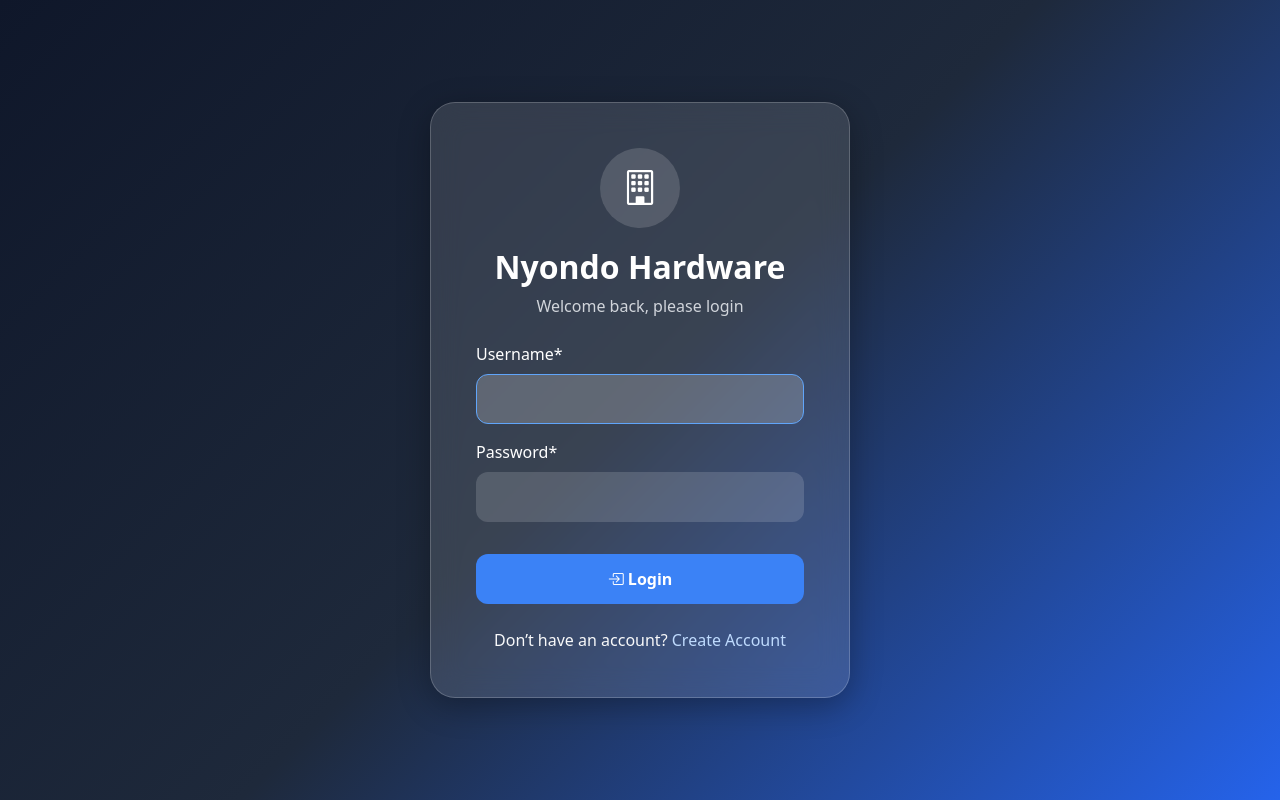
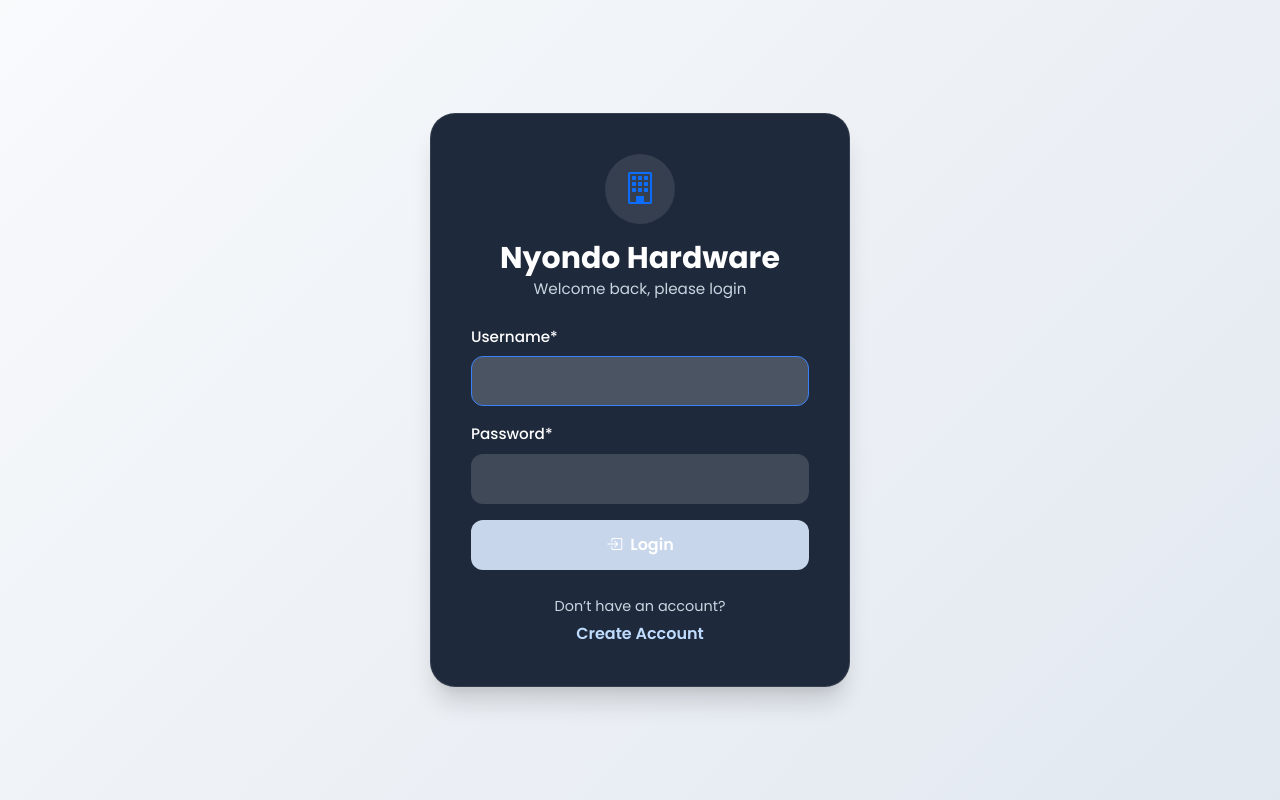
Before and after one commit to petronillakaitu2020-pixel/nyondo_stock_project, a Django app: page /account/login/ in a window 1280 px wide. Run offline with Django 5.2, Linux system fonts and the light colour scheme; some libraries are stand-ins or nearby versions.

Commit message:
adjustments

```diff
--- a/account/static/reg.css
+++ b/account/static/reg.css
@@ -30,7 +30,7 @@
             overflow:hidden;
 
             box-shadow:
-                0 15px 50px rgba(15,23,42,0.08);
+                0 15px 50px rgba(71, 94, 146, 0.08);
 
             display:grid;
 
@@ -41,7 +41,7 @@
 
         .left-panel{
 
-    background:#0f172a;
+    background:#302f68;
     color:white;
 
     padding:60px 45px;
--- a/account/static/style.css
+++ b/account/static/style.css
@@ -1,138 +1,121 @@
+/* Base Page Layout */
+body {
+    margin: 0;
+    padding: 0;
+    /* min-height lets the page stretch if errors pop up, preventing clipping */
+    min-height: 100vh;
 
-
-body{
-     margin:0;
-     padding:0;
-     height:100vh;
-    overflow:hidden;
-
-            background:
-                linear-gradient(
+    /* Your ultra-clean deep slate/blue gradient background */
+    background: linear-gradient(
         135deg,
         #0f172a,
         #1e293b,
         #2563eb
     );
 
-            display:flex;
-            justify-content:center;
-            align-items:center;
+    /* Flawless centering across all desktop and mobile devices */
+    display: flex;
+    justify-content: center;
+    align-items: center;
+    font-family: 'Poppins', sans-serif;
 }
 
-        .login-card{
-
-            width:100%;
-            max-width:420px;
-
-            background:rgba(255,255,255,0.12);
-
-            backdrop-filter:blur(15px);
-
-            border:1px solid rgba(255,255,255,0.2);
-
-            border-radius:25px;
-
-            padding:45px;
-
-            box-shadow:
-                0 8px 32px rgba(0,0,0,0.3);
-
-            color:white;
+/* Glassmorphism Centered Card */
+.login-card {
+    width: 100%;
+    max-width: 420px;
+    background: rgba(255, 255, 255, 0.12);
+    backdrop-filter: blur(15px);
+    -webkit-backdrop-filter: blur(15px); /* Added Safari support support */
+    border: 1px solid rgba(255, 255, 255, 0.2);
+    border-radius: 25px;
+    padding: 45px;
+    box-shadow: 0 8px 32px rgba(0, 0, 0, 0.3);
+    color: white;
 }
 
-        .brand-title{
-            font-size:32px;
-            font-weight:700;
+/* Typography Elements */
+.brand-title {
+    font-size: 32px;
+    font-weight: 700;
+    margin-bottom: 5px;
 }
 
-        .brand-subtitle{
-            color:#d1d5db;
-            margin-top:8px;
+.brand-subtitle {
+    color: #d1d5db;
+    margin-top: 8px;
+    margin-bottom: 25px;
 }
 
-        .form-control{
-
-            height:50px;
-
-            border-radius:12px;
-
-            border:none;
-
-            background:rgba(255,255,255,0.15);
-
-            color:white;
+/* Django Crispy / Bootstrap Input Customization */
+.form-control {
+    height: 50px;
+    border-radius: 12px;
+    border: none;
+    background: rgba(255, 255, 255, 0.15);
+    color: white !important; /* Forces typed username/password text to be white */
 }
 
-        .form-control:focus{
-
-            background:rgba(255,255,255,0.2);
-
-            color:white;
-
-            box-shadow:none;
-
-            border:1px solid #60a5fa;
+/* Fixes the black text bug when clicking into inputs */
+.form-control:focus {
+    background: rgba(255, 255, 255, 0.2);
+    color: white !important;
+    box-shadow: none;
+    border: 1px solid #60a5fa;
 }
 
-        .form-control::placeholder{
-            color:#d1d5db;
+/* Keeps placeholders readable but elegant against the glass */
+.form-control::placeholder {
+    color: #d1d5db;
+    opacity: 0.8;
 }
 
-        label{
-            margin-bottom:8px;
-            font-weight:500;
+/* Label text positioning */
+label {
+    margin-bottom: 8px;
+    font-weight: 500;
+    color: white;
 }
 
-        .btn-login{
-
-            height:50px;
-
-            border:none;
-
-            border-radius:12px;
-
-            background:#3b82f6;
-
-            font-weight:600;
-
-            transition:0.3s;
+/* Interactive Action Button */
+.btn-login {
+    height: 50px;
+    border: none;
+    border-radius: 12px;
+    background: #3b82f6;
+    font-weight: 600;
+    color: white;
+    transition: all 0.3s ease;
 }
 
-        .btn-login:hover{
-
-            background:#2563eb;
-
-            transform:translateY(-2px);
+.btn-login:hover {
+    background: #2563eb;
+    transform: translateY(-2px);
+    box-shadow: 0 5px 15px rgba(37, 99, 235, 0.4);
 }
 
-        .register-link{
-
-            color:#bfdbfe;
-
-            text-decoration:none;
-
-            font-weight:500;
+/* Footer / Create Account Styling */
+.register-link {
+    color: #bfdbfe;
+    text-decoration: none;
+    font-weight: 500;
+    transition: color 0.2s ease;
 }
 
-        .register-link:hover{
-            color:white;
+.register-link:hover {
+    color: white;
+    text-decoration: underline;
 }
 
-        .logo-circle{
-
-            width:80px;
-            height:80px;
-
-            background:rgba(255,255,255,0.15);
-
-            border-radius:50%;
-
-            display:flex;
-            justify-content:center;
-            align-items:center;
-
-            margin:auto;
-            margin-bottom:20px;
-
-            font-size:35px;
+/* Centered Icon Badge */
+.logo-circle {
+    width: 80px;
+    height: 80px;
+    background: rgba(255, 255, 255, 0.15);
+    border-radius: 50%;
+    display: flex;
+    justify-content: center;
+    align-items: center;
+    margin: 0 auto 20px auto; /* Centers the icon perfectly horizontally */
+    font-size: 35px;
 }
--- a/account/templates/login.html
+++ b/account/templates/login.html
@@ -24,17 +24,139 @@
         rel="stylesheet">
 
 
-       <link rel="stylesheet" href="{% static 'style.css' %}">
+       <style>
+        /* Base Page Layout */
+body {
+    margin: 0;
+    padding: 0;
+    /* min-height lets the page stretch if errors pop up, preventing clipping */
+    min-height: 100vh;
+
+    /* Your ultra-clean deep slate/blue gradient background */
+    background: linear-gradient(135deg, #f8fafc, #e2e8f0);
+    /* Flawless centering across all desktop and mobile devices */
+    display: flex;
+    justify-content: center;
+    align-items: center;
+    font-family: 'Poppins', sans-serif;
+}
+
+/* Glassmorphism Centered Card */
+.login-card {
+    width: 100%;
+    max-width: 420px;
+    background: #1e293b;
+    backdrop-filter: blur(15px);
+    -webkit-backdrop-filter: blur(15px); /* Added Safari support support */
+    border: 1px solid rgba(255, 255, 255, 0.1);
+    border-radius: 25px;
+    padding: 40px;
+    box-shadow: 0 20px 25px -5px rgba(0, 0, 0, 0.15), 0 10px 10px -5px rgba(0, 0, 0, 0.05);
+    color: white;
+    align-self: center;
+}
+
+/* Typography Elements */
+.brand-title {
+    font-size: 30px;
+    font-weight: 700;
+    color: #ffffff;
+    margin-bottom: 2px;
+}
+
+.brand-subtitle {
+    color: #cbd5e1;
+    font-size: 0.95rem;
+}
+
+/* Django Crispy / Bootstrap Input Customization */
+.form-control {
+    height: 50px;
+    border-radius: 12px;
+    border: none;
+    background: rgba(255, 255, 255, 0.15);
+    color: white !important; /* Forces typed username/password text to be white */
+}
+
+/* Fixes the black text bug when clicking into inputs */
+.form-control:focus {
+    background: rgba(255, 255, 255, 0.2);
+    color: white !important;
+    box-shadow: none;
+    border: 1px solid #3b82f6;
+}
+
+/* Keeps placeholders readable but elegant against the glass */
+.form-control::placeholder {
+    color: #d1d5db;
+    opacity: 0.8;
+}
+
+/* Label text positioning */
+label {
+    margin-bottom: 6px;
+    font-weight: 500;
+    color: #ffffff;
+    font-size: 0.95rem;
+}
+
+/* Interactive Action Button */
+.btn-login {
+    height: 50px;
+    border: none;
+    border-radius: 12px;
+    background: #c8d6ec;
+    font-weight: 600;
+    color: white;
+    transition: all 0.3s ease;
+}
+
+.btn-login:hover {
+    background: #2563eb;
+    transform: translateY(-2px);
+    box-shadow: 0 5px 15px rgba(235, 37, 136, 0.4);
+}
+
+/* Footer / Create Account Styling */
+.register-link {
+    color: #bfdbfe;
+    text-decoration: none;
+    font-weight: 500;
+    transition: color 0.2s ease;
+}
+.text-secondary {
+    color: #cbd5e1 !important;
+}
+
+.register-link:hover {
+    color: white;
+    text-decoration: underline;
+}
+
+/* Centered Icon Badge */
+.logo-circle {
+    width: 70px;
+    height: 70px;
+    background: rgba(255, 255, 255, 0.1);
+    border-radius: 50%;
+    display: flex;
+    justify-content: center;
+    align-items: center;
+    margin: 0 auto 15px auto; /* Centers the icon perfectly horizontally */
+    font-size: 30px;
+    color: #3b82f6;
+}
+
+       </style>
 </head>
 
 <body>
+    <div class="container d-flex justify-content-center align-items-center min-vh-100">
+    <div class="login-card w-100" style="max-width: 420px; margin: 20px auto;">
+    <div class="text-center mb-4">
 
-<div class="login-card">
-
-    <div class="text-center">
-
-        <div class="logo-circle">
-            <i class="bi bi-building"></i>
+        <div class="logo-circle mb-3">
+            <i class="bi bi-building fs-2 text-primary"></i>
         </div>
 
         <h1 class="brand-title">
@@ -47,7 +169,7 @@
 
     </div>
 
-    <form method="POST" class="mt-4">
+    <form method="POST">
 
         {% csrf_token %}
 
@@ -55,31 +177,27 @@
 
         <button
             type="submit"
-            class="btn btn-primary btn-login w-100 mt-3">
+            class="btn btn-primary btn-login w-100 mt-3 d-flex align-items-center justify-content-center gap-2">
 
             <i class="bi bi-box-arrow-in-right"></i>
-            Login
-
+            <span>Login</span>
         </button>
-
     </form>
 
     <div class="text-center mt-4">
 
-        <span class="text-light">
+        <span class="text-secondary" style="font-size: 0.9rem;">
             Don’t have an account?
         </span>
-
+         <div class="mt-1">
         <a
             href="{% url 'register' %}"
-            class="register-link">
-
+            class="register-link fw-semibold">
             Create Account
-
         </a>
-
+         </div>
     </div>
-
+    </div>
 </div>
 
 </body>
--- a/nyondo_stock_project/templates/base.html
+++ b/nyondo_stock_project/templates/base.html
@@ -40,11 +40,10 @@
      SIDEBAR
 
 <div class="sidebar">
-    <div class="sidebar-brand-card">
         <h2>
         Nyondo Hardware
       </h2>
-      </div>
+
     <!-- MANAGER -->
     {% if user.role == "manager" %}
 
```
Also changed, not shown: account/templates/register.html (+4 -16 lines), nyondo_stock_project/static/styles.css (+1 -12 lines), db.sqlite3. Lines whose indentation alone changed are shown as unchanged.
